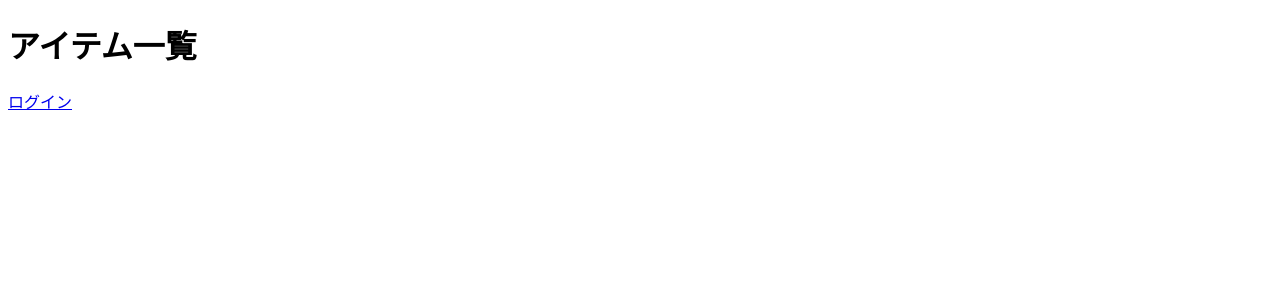
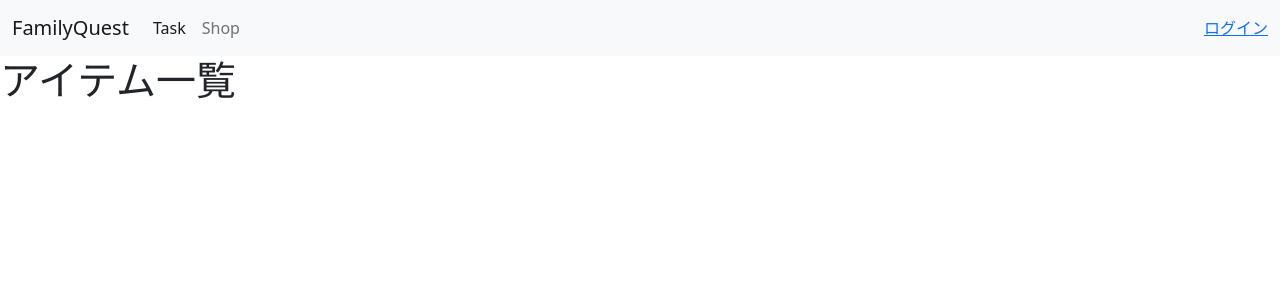
Before and after one commit to n3xem/FamilyQuest, a Django app: page /shop/ in a window 1280 px wide. Shown: the top 300 px of the page. Run offline with Django 3.2, Linux system fonts and the light colour scheme; data that the repository does not hold is empty; some libraries are stand-ins or nearby versions.

Commit message:
Add: Shopページのヘッダーを追加

```diff
--- a/shop/templates/shop/base.html
+++ b/shop/templates/shop/base.html
@@ -3,22 +3,53 @@
 
 <head>
     <meta charset='utf-8'>
+    <meta name="viewport" content="width=device-width, initial-scale=1">
     <title>FamilyQuest - {% block title %}{% endblock %}</title>
+    <link href="https://cdn.jsdelivr.net/npm/bootstrap@5.0.0-beta1/dist/css/bootstrap.min.css" rel="stylesheet"
+        integrity="sha384-giJF6kkoqNQ00vy+HMDP7azOuL0xtbfIcaT9wjKHr8RbDVddVHyTfAAsrekwKmP1" crossorigin="anonymous">
+    <script src="https://cdn.jsdelivr.net/npm/bootstrap@5.0.0-beta1/dist/js/bootstrap.bundle.min.js"
+        integrity="sha384-ygbV9kiqUc6oa4msXn9868pTtWMgiQaeYH7/t7LECLbyPA2x65Kgf80OJFdroafW"
+        crossorigin="anonymous"></script>
+    <script src="https://cdn.jsdelivr.net/npm/@popperjs/core@2.5.4/dist/umd/popper.min.js"
+        integrity="sha384-q2kxQ16AaE6UbzuKqyBE9/u/KzioAlnx2maXQHiDX9d4/zp8Ok3f+M7DPm+Ib6IU"
+        crossorigin="anonymous"></script>
+    <script src="https://cdn.jsdelivr.net/npm/bootstrap@5.0.0-beta1/dist/js/bootstrap.min.js"
+        integrity="sha384-pQQkAEnwaBkjpqZ8RU1fF1AKtTcHJwFl3pblpTlHXybJjHpMYo79HY3hIi4NKxyj"
+        crossorigin="anonymous"></script>
 </head>
 
 <body>
-    {% if user.is_authenticated %}
-    {{ user.username }}さん、こんにちは。あなたの経験値は{{ user.experience_point }}です。
-    {% endif %}
-
+    <nav class="navbar navbar-expand-lg navbar-light bg-light">
+        <div class="container-fluid">
+            <a class="navbar-brand" href="#">FamilyQuest</a>
+            <button class="navbar-toggler" type="button" data-bs-toggle="collapse" data-bs-target="#navbarText"
+                aria-controls="navbarNav" aria-expanded="false" aria-label="Toggle navigation">
+                <span class="navbar-toggler-icon"></span>
+            </button>
+            <div class="collapse navbar-collapse" id="navbarText">
+                <ul class="navbar-nav me-auto mb-2 mb-lg-0">
+                    <li class="nav-item">
+                        <a class="nav-link active" aria-curret="page" href="{% url 'task:index' %}">Task</a>
+                    </li>
+                    <li class="nav-item">
+                        <a class="nav-link" href="{% url 'shop:index' %}">Shop</a>
+                    </li>
+                </ul>
+                <span class="navbar-text">
+                    {% if user.is_authenticated %}
+                    {{ user.username }}さん、こんにちは。あなたの経験値は{{ user.experience_point }}です。
+                    {% endif %}
+                </span>
+                {% if user.is_authenticated %}
+                <a href=" /logout">ログアウト</a>
+                {% else %}
+                <a href="/login">ログイン</a>
+                {% endif %}
+            </div>
+        </div>
+    </nav>
     {% block content %}
     {% endblock %}
-
-    {% if user.is_authenticated %}
-    <a href="/logout">ログアウト</a>
-    {% else %}
-    <a href="/login">ログイン</a>
-    {% endif %}
 </body>
 
 </html>
```
